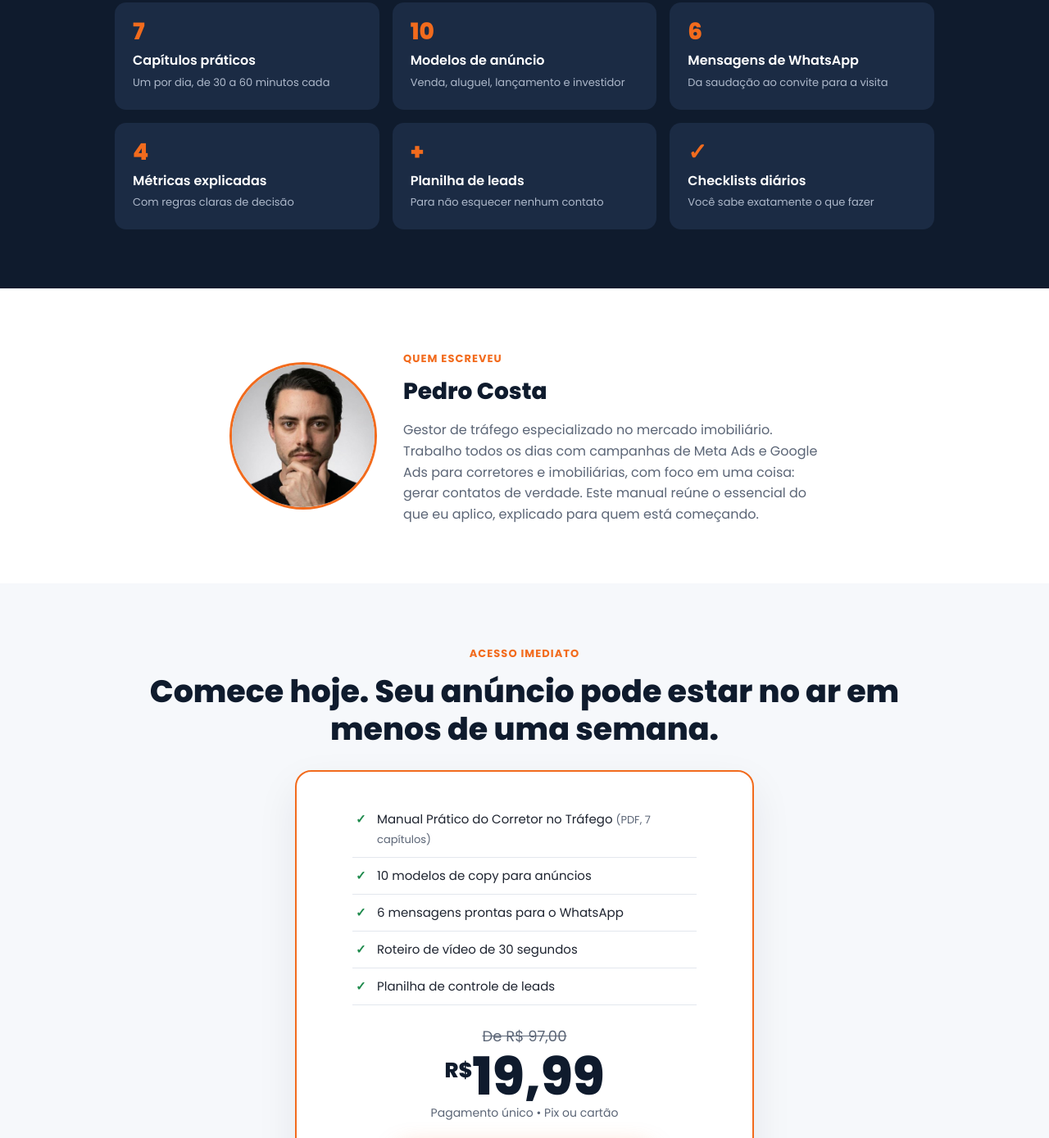
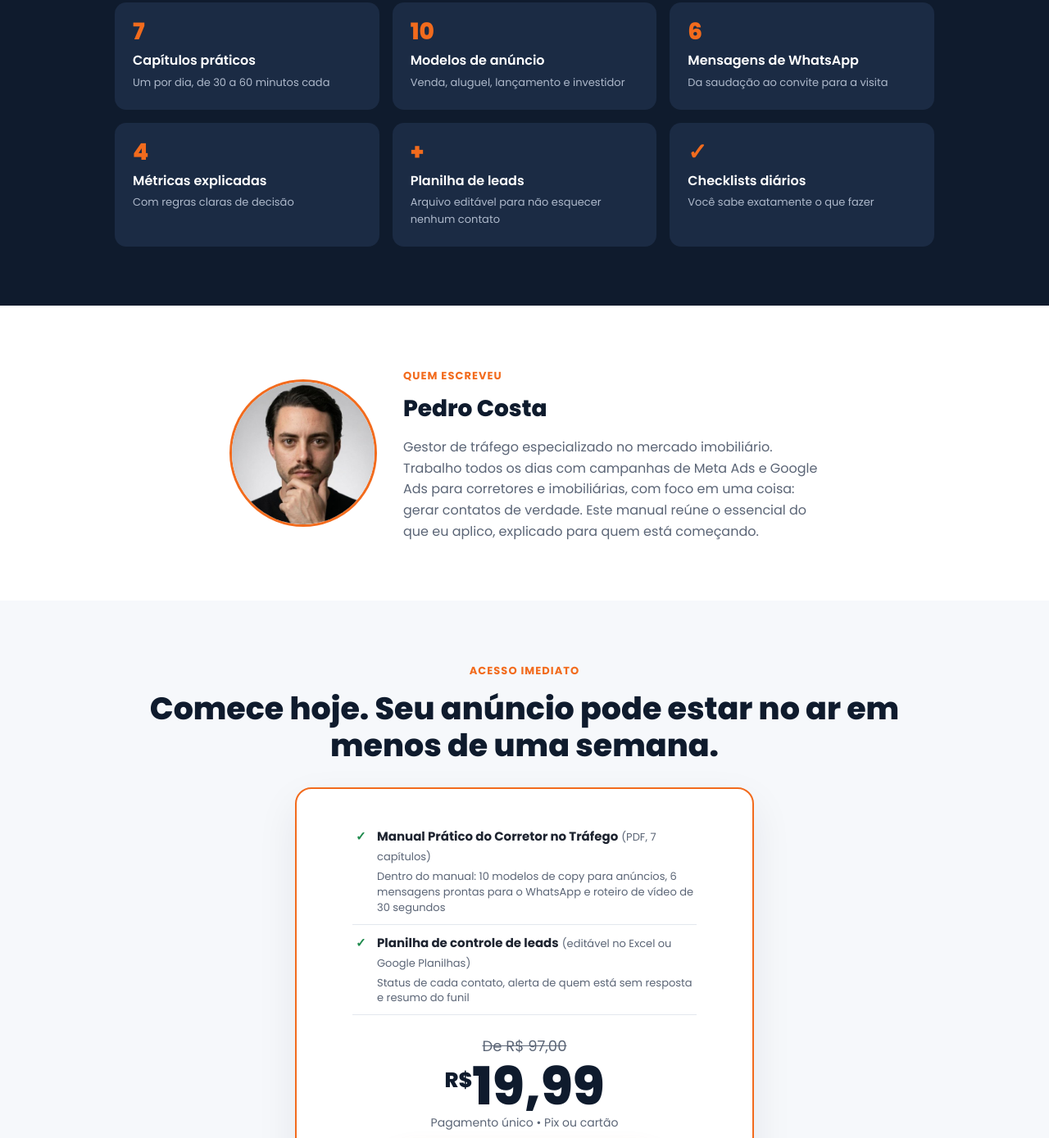
Before and after one commit to pedrocostajr/corretornotrafego, a plain HTML site: page index.html in a window 1280 px wide. Shown: the part 3463-4852 px from the top of the page at 82% size. Drawn offline with Linux system fonts and the light colour scheme.

Commit message:
Oferta: deixa claro o que vem dentro do manual e planilha editável
Co-Authored-By: Claude Opus 5.5 <noreply@anthropic.com>
Claude-Session: https://claude.ai/code/session_01F27gjusEmt46AYD5zqjwFd

```diff
--- a/index.html
+++ b/index.html
@@ -125,6 +125,7 @@ strong{color:var(--ink)}
 .box li{padding:10px 0 10px 30px;position:relative;border-bottom:1px solid var(--line);font-size:15px;color:var(--ink)}
 .box li:before{content:"✓";position:absolute;left:4px;color:var(--green);font-weight:800}
 .box li em{font-style:normal;color:var(--grey);font-size:13px}
+.box li .dentro{display:block;color:var(--grey);font-size:13px;margin-top:4px;line-height:1.45}
 .old{color:var(--grey);text-decoration:line-through;font-size:18px}
 .price{font-size:clamp(46px,8vw,64px);font-weight:800;color:var(--navy);line-height:1.05}
 .price sup{font-size:.4em;vertical-align:top;position:relative;top:.5em}
@@ -263,7 +264,7 @@ footer a{color:#C9D2E0}
       <div><b>10</b><span>Modelos de anúncio</span><small>Venda, aluguel, lançamento e investidor</small></div>
       <div><b>6</b><span>Mensagens de WhatsApp</span><small>Da saudação ao convite para a visita</small></div>
       <div><b>4</b><span>Métricas explicadas</span><small>Com regras claras de decisão</small></div>
-      <div><b>+</b><span>Planilha de leads</span><small>Para não esquecer nenhum contato</small></div>
+      <div><b>+</b><span>Planilha de leads</span><small>Arquivo editável para não esquecer nenhum contato</small></div>
       <div><b>✓</b><span>Checklists diários</span><small>Você sabe exatamente o que fazer</small></div>
     </div>
   </div>
@@ -288,11 +289,10 @@ footer a{color:#C9D2E0}
     <h2>Comece hoje. Seu anúncio pode estar no ar em menos de uma semana.</h2>
     <div class="box">
       <ul>
-        <li>Manual Prático do Corretor no Tráfego <em>(PDF, 7 capítulos)</em></li>
-        <li>10 modelos de copy para anúncios</li>
-        <li>6 mensagens prontas para o WhatsApp</li>
-        <li>Roteiro de vídeo de 30 segundos</li>
-        <li>Planilha de controle de leads</li>
+        <li><b>Manual Prático do Corretor no Tráfego</b> <em>(PDF, 7 capítulos)</em>
+          <span class="dentro">Dentro do manual: 10 modelos de copy para anúncios, 6 mensagens prontas para o WhatsApp e roteiro de vídeo de 30 segundos</span></li>
+        <li><b>Planilha de controle de leads</b> <em>(editável no Excel ou Google Planilhas)</em>
+          <span class="dentro">Status de cada contato, alerta de quem está sem resposta e resumo do funil</span></li>
       </ul>
       <div class="old">De R$ 97,00</div>
       <div class="price"><sup>R$</sup>19,99</div>
```
